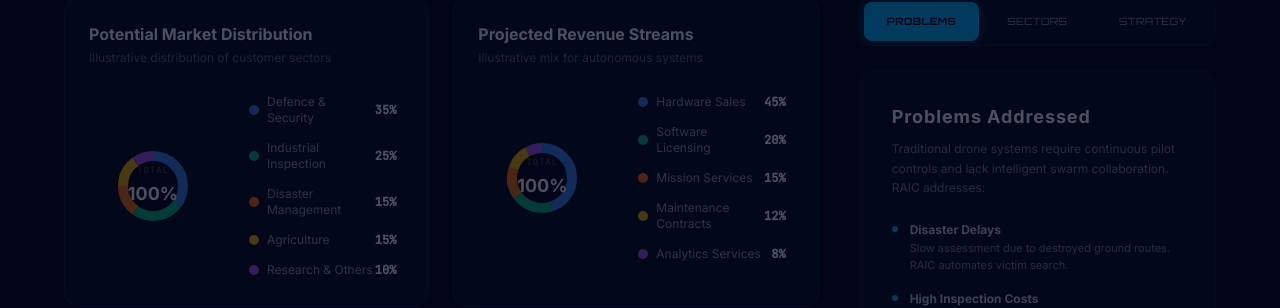
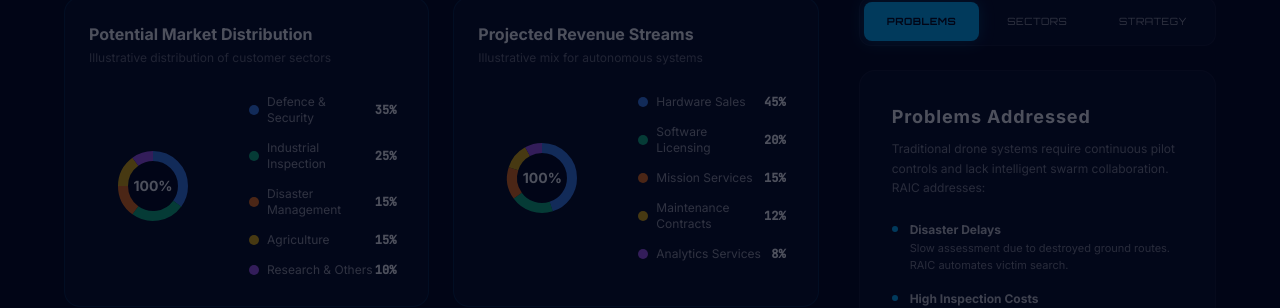
Before and after one commit to divyen123/ragasaerospace_portfolio, a React (Vite) app: page / in a window 1280 px wide. Shown: the part 6095-6403 px from the top of the page. Built offline with nearby package versions, Linux system fonts and the light colour scheme; the HTML template or start-up script is replaced by a standard one.

Commit message:
feat: added fill animations for all Business Impact graphs and kept only smaller centered percentage in doughnut chart center

```diff
--- a/src/sections/BusinessImpact.jsx
+++ b/src/sections/BusinessImpact.jsx
@@ -126,7 +126,7 @@ export default function BusinessImpact() {
                           const isSelected = hoveredMarketSeg?.label === seg.label;
 
                           return (
-                            <circle
+                            <motion.circle
                               key={seg.label}
                               cx="60"
                               cy="60"
@@ -135,7 +135,10 @@ export default function BusinessImpact() {
                               stroke={seg.color}
                               strokeWidth={isSelected ? 14 : 10}
                               strokeDasharray={circumference}
-                              strokeDashoffset={offset}
+                              initial={{ strokeDashoffset: circumference }}
+                              whileInView={{ strokeDashoffset: offset }}
+                              viewport={{ once: true }}
+                              transition={{ duration: 1.2, ease: 'easeOut', delay: 0.1 }}
                               transform={`rotate(${rotation - 90} 60 60)`}
                               className="transition-all duration-300 cursor-pointer"
                               onMouseEnter={() => setHoveredMarketSeg(seg)}
@@ -146,11 +149,8 @@ export default function BusinessImpact() {
                       })()}
                     </svg>
 
-                    <div className="absolute inset-0 flex flex-col items-center justify-center pointer-events-none">
-                      <span className="text-[9px] font-mono tracking-widest text-white/30 uppercase">
-                        {hoveredMarketSeg ? 'Share' : 'Total'}
-                      </span>
-                      <span className="text-lg font-body font-bold text-white text-glow-sm mt-0.5">
+                    <div className="absolute inset-0 flex items-center justify-center pointer-events-none">
+                      <span className="text-sm font-body font-bold text-white text-glow-sm">
                         {hoveredMarketSeg ? `${hoveredMarketSeg.value}%` : '100%'}
                       </span>
                     </div>
@@ -200,7 +200,7 @@ export default function BusinessImpact() {
                           const isSelected = hoveredRevenueSeg?.label === seg.label;
 
                           return (
-                            <circle
+                            <motion.circle
                               key={seg.label}
                               cx="60"
                               cy="60"
@@ -209,7 +209,10 @@ export default function BusinessImpact() {
                               stroke={seg.color}
                               strokeWidth={isSelected ? 14 : 10}
                               strokeDasharray={circumference}
-                              strokeDashoffset={offset}
+                              initial={{ strokeDashoffset: circumference }}
+                              whileInView={{ strokeDashoffset: offset }}
+                              viewport={{ once: true }}
+                              transition={{ duration: 1.2, ease: 'easeOut', delay: 0.1 }}
                               transform={`rotate(${rotation - 90} 60 60)`}
                               className="transition-all duration-300 cursor-pointer"
                               onMouseEnter={() => setHoveredRevenueSeg(seg)}
@@ -220,11 +223,8 @@ export default function BusinessImpact() {
                       })()}
                     </svg>
 
-                    <div className="absolute inset-0 flex flex-col items-center justify-center pointer-events-none">
-                      <span className="text-[9px] font-mono tracking-widest text-white/30 uppercase">
-                        {hoveredRevenueSeg ? 'Share' : 'Total'}
-                      </span>
-                      <span className="text-lg font-body font-bold text-white text-glow-sm mt-0.5">
+                    <div className="absolute inset-0 flex items-center justify-center pointer-events-none">
+                      <span className="text-sm font-body font-bold text-white text-glow-sm">
                         {hoveredRevenueSeg ? `${hoveredRevenueSeg.value}%` : '100%'}
                       </span>
                     </div>
@@ -272,6 +272,17 @@ export default function BusinessImpact() {
                         <stop offset="0%" stopColor="#00b4ff" stopOpacity="0.4" />
                         <stop offset="100%" stopColor="#00b4ff" stopOpacity="0.0" />
                       </linearGradient>
+                      <clipPath id="areaClip">
+                        <motion.rect
+                          x="0"
+                          y="0"
+                          height="110"
+                          initial={{ width: 0 }}
+                          whileInView={{ width: 240 }}
+                          viewport={{ once: true }}
+                          transition={{ duration: 1.5, ease: 'easeOut' }}
+                        />
+                      </clipPath>
                     </defs>
 
                     {/* Grid lines */}
@@ -279,7 +290,8 @@ export default function BusinessImpact() {
                     <line x1="30" y1="55" x2="220" y2="55" stroke="rgba(255,255,255,0.05)" strokeDasharray="3 3" />
                     <line x1="30" y1="90" x2="220" y2="90" stroke="rgba(255,255,255,0.08)" />
 
-                    {/* Fills & Lines */}
+                    {/* Fills & Lines inside a group with the clip path */}
+                    <g clipPath="url(#areaClip)">
                       <path
                         d="M 30,90 Q 75,85 120,55 T 210,20 L 210,90 Z"
                         fill="url(#areaGrad)"
@@ -290,6 +302,7 @@ export default function BusinessImpact() {
                         stroke="#00b4ff"
                         strokeWidth="2.5"
                       />
+                    </g>
 
                     {/* Nodes */}
                     {[
@@ -298,9 +311,13 @@ export default function BusinessImpact() {
                       { x: 210, y: 20, val: '100+ Jobs', label: 'Phase III' },
                     ].map((node, i) => (
                       <g key={i} className="cursor-pointer" onMouseEnter={() => setHoveredJob(node)} onMouseLeave={() => setHoveredJob(null)}>
-                        <circle
+                        <motion.circle
                           cx={node.x}
                           cy={node.y}
+                          initial={{ scale: 0 }}
+                          whileInView={{ scale: 1 }}
+                          viewport={{ once: true }}
+                          transition={{ delay: 0.8 + i * 0.2, type: 'spring', stiffness: 200 }}
                           r={hoveredJob?.label === node.label ? 6 : 4}
                           className="fill-navy-950 stroke-electric"
                           strokeWidth="2.5"
@@ -357,11 +374,13 @@ export default function BusinessImpact() {
                           {/* Bar background track */}
                           <rect x={x} y="15" width={barWidth} height="70" rx="3" className="fill-white/[0.03]" />
                           {/* Filled bar */}
-                          <rect
+                          <motion.rect
                             x={x}
-                            y={y}
+                            initial={{ y: 85, height: 0 }}
+                            whileInView={{ y: y, height: barHeight }}
+                            viewport={{ once: true }}
+                            transition={{ duration: 1.0, ease: 'easeOut', delay: i * 0.1 }}
                             width={barWidth}
-                            height={barHeight}
                             rx="3"
                             fill={benefit.color}
                             className="transition-all duration-300 opacity-80 hover:opacity-100"
@@ -370,9 +389,17 @@ export default function BusinessImpact() {
                             }}
                           />
                           {/* Value label */}
-                          <text x={x + barWidth / 2} y={y - 4} textAnchor="middle" className="fill-white/80 font-mono text-[9px] font-bold">
+                          <motion.text
+                            x={x + barWidth / 2}
+                            initial={{ opacity: 0, y: 80 }}
+                            whileInView={{ opacity: 1, y: y - 4 }}
+                            viewport={{ once: true }}
+                            transition={{ duration: 1.0, ease: 'easeOut', delay: i * 0.1 }}
+                            textAnchor="middle"
+                            className="fill-white/80 font-mono text-[9px] font-bold"
+                          >
                             {benefit.value}%
-                          </text>
+                          </motion.text>
                         </g>
                       );
                     })}
```
Lines whose indentation alone changed are shown as unchanged.
